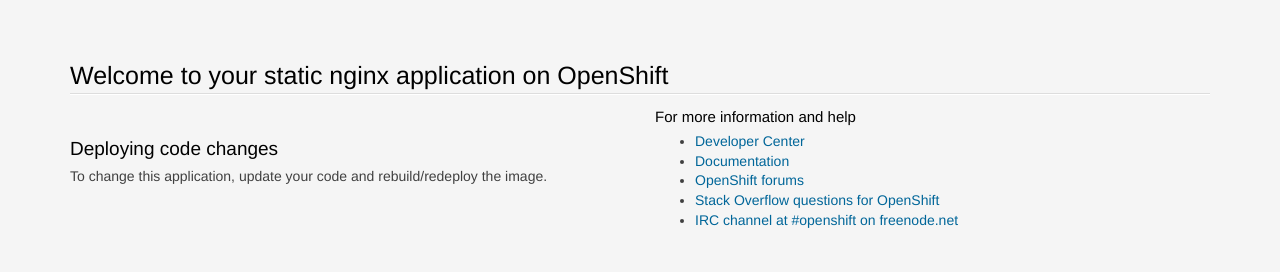
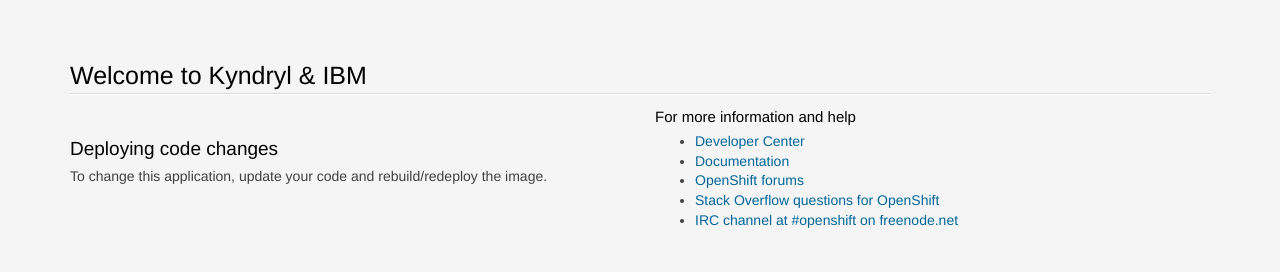
Before and after one commit to sclorg/nginx-ex, a plain HTML site: page index.html in a window 1280 px wide. Shown: the top 272 px of the page. Drawn offline with Linux system fonts and the light colour scheme.

Commit message:
Update index.html

```diff
--- a/index.html
+++ b/index.html
@@ -209,7 +209,7 @@
 
  <section class='container'>
   <hgroup>
-    <h1>Welcome to your static nginx application on OpenShift</h1>
+    <h1>Welcome to Kyndryl & IBM</h1>
   </hgroup>
   <div class="row">
     <section class='col-xs-12 col-sm-6 col-md-6'>
```
